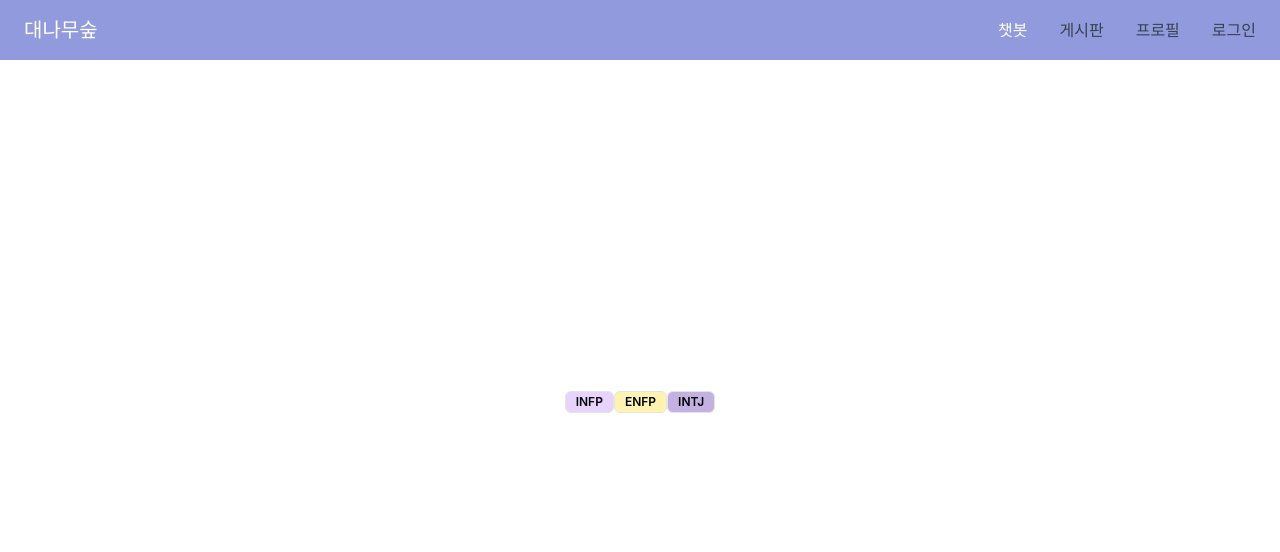
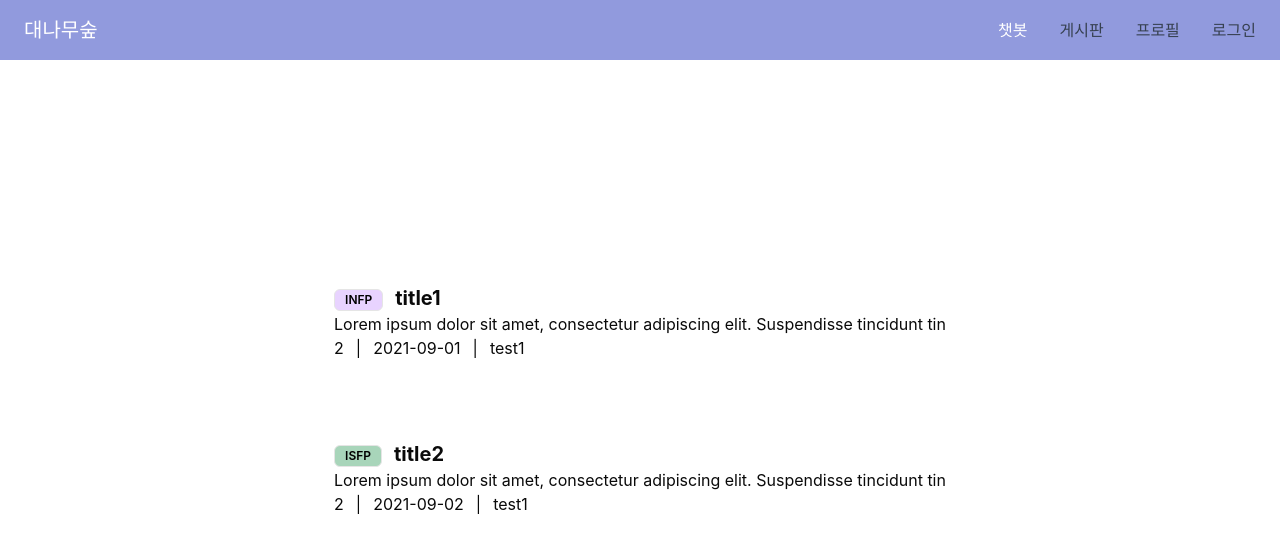
Before and after one commit to BambooParty/Bamboo-FE, a React (Vite) app: page /board in a window 1280 px wide. Shown: the top 552 px of the page. Built offline with nearby package versions, Linux system fonts and the light colour scheme.

Commit message:
feat: 게시판 페이지 1차 완성 및 게시글 디테일 페이지 연결

```diff
--- a/src/App.tsx
+++ b/src/App.tsx
@@ -3,6 +3,7 @@ import "./App.css";
 import Header from "./components/ui/Header";
 import Home from "./pages/Home";
 import Board from "./pages/Board";
+import BoardId from "./pages/BoardId";
 
 function App() {
   return (
@@ -12,6 +13,8 @@ function App() {
         <Routes>
           <Route path="/" element={<Home />}></Route>
           <Route path="/board" element={<Board />}></Route>
+          <Route path="/board" element={<Board />}></Route>
+          <Route path="/board/:id" element={<BoardId />}></Route>
         </Routes>
       </BrowserRouter>
     </>
--- a/src/components/ui/Board/Post.tsx
+++ b/src/components/ui/Board/Post.tsx
@@ -1,10 +1,37 @@
 import React from "react";
 import MbtiBadge from "../MbtiBadge";
+import { PostProps } from "../../../types/BoardTypes";
+import { useNavigate } from "react-router";
 
-const Post = () => {
+const Post: React.FC<PostProps> = ({
+  username,
+  mbti,
+  title,
+  date,
+  contents,
+  comments,
+  postId,
+}) => {
+  const navigate = useNavigate();
+
+  const handlePostClick = (postId: string) => {
+    navigate(`/board/${postId}`);
+  };
+
   return (
-    <div>
-      <MbtiBadge />
+    <div
+      className="p-5 rounded-sm cursor-pointer hover:bg-gray-100"
+      onClick={() => handlePostClick(postId)}>
+      <div className="flex items-center gap-3">
+        <MbtiBadge mbti={mbti} />
+        <h2 className="text-xl font-bold">{title}</h2>
+      </div>
+      <h2>{contents}</h2>
+
+      <div className="flex items-center gap-3">
+        <h2>{comments.length}</h2> <span>|</span> <h2>{date}</h2> <span>|</span>
+        <h2>{username}</h2>
+      </div>
     </div>
   );
 };
--- a/src/components/ui/MbtiBadge.tsx
+++ b/src/components/ui/MbtiBadge.tsx
@@ -1,5 +1,4 @@
 import { Badge } from "./badge";
-import { testData } from "../../data/testData";
 
 const validVariants = [
   "INFP",
@@ -23,22 +22,13 @@ const validVariants = [
 
 type VariantType = (typeof validVariants)[number];
 
-const MbtiBadge = () => {
+const MbtiBadge = ({ mbti }: { mbti: string }) => {
+  const badgeVariant: VariantType = validVariants.includes(mbti as VariantType)
+    ? (mbti as VariantType)
+    : "default";
   return (
     <div>
-      {testData.map((data, index) => {
-        const variant: VariantType = validVariants.includes(
-          data.mbti as VariantType
-        )
-          ? (data.mbti as VariantType)
-          : "default";
-
-        return (
-          <Badge key={index} variant={variant}>
-            {data.mbti}
-          </Badge>
-        );
-      })}
+      <Badge variant={badgeVariant}>{mbti}</Badge>
     </div>
   );
 };
--- a/src/data/testData.ts
+++ b/src/data/testData.ts
@@ -1,5 +1,192 @@
-export const testData = [
-  { username: "test1", mbti: "INFP" },
-  { username: "test2", mbti: "ENFP" },
-  { username: "test3", mbti: "INTJ" },
+export const userData = [
+  {
+    id: "user1",
+    username: "test1",
+    mbti: "INFP",
+    posts: [
+      {
+        title: "title1",
+        date: "2021-09-01",
+        content:
+          "Lorem ipsum dolor sit amet, consectetur adipiscing elit. Suspendisse tincidunt tin",
+        comments: [
+          {
+            id: "comment1",
+            username: "user1",
+            comments: "ddddd",
+            date: "2021-09-01",
+          },
+          {
+            id: "comment1",
+            username: "user1",
+            comments: "ddddd",
+            date: "2021-09-01",
+          },
+        ],
+      },
+      {
+        title: "title2",
+        date: "2021-09-02",
+        content:
+          "Lorem ipsum dolor sit amet, consectetur adipiscing elit. Suspendisse tincidunt tin",
+        comments: [
+          {
+            id: "comment1",
+            username: "user1",
+            comments: "ddddd",
+            date: "2021-09-01",
+          },
+          {
+            id: "comment1",
+            username: "user1",
+            comments: "ddddd",
+            date: "2021-09-01",
+          },
+        ],
+      },
+    ],
+  },
+  {
+    id: "user1",
+    username: "test1",
+    mbti: "INFP",
+    posts: [
+      {
+        title: "title1",
+        date: "2021-09-01",
+        content:
+          "Lorem ipsum dolor sit amet, consectetur adipiscing elit. Suspendisse tincidunt tin",
+        comments: [
+          {
+            id: "comment1",
+            username: "user1",
+            comments: "ddddd",
+            date: "2021-09-01",
+          },
+          {
+            id: "comment1",
+            username: "user1",
+            comments: "ddddd",
+            date: "2021-09-01",
+          },
+        ],
+      },
+      {
+        title: "title2",
+        date: "2021-09-02",
+        content:
+          "Lorem ipsum dolor sit amet, consectetur adipiscing elit. Suspendisse tincidunt tin",
+        comments: [
+          {
+            id: "comment1",
+            username: "user1",
+            comments: "ddddd",
+            date: "2021-09-01",
+          },
+          {
+            id: "comment1",
+            username: "user1",
+            comments: "ddddd",
+            date: "2021-09-01",
+          },
+        ],
+      },
+    ],
+  },
+  {
+    id: "user1",
+    username: "test1",
+    mbti: "INFP",
+    posts: [
+      {
+        title: "title1",
+        date: "2021-09-01",
+        content:
+          "Lorem ipsum dolor sit amet, consectetur adipiscing elit. Suspendisse tincidunt tin",
+        comments: [
+          {
+            id: "comment1",
+            username: "user1",
+            comments: "ddddd",
+            date: "2021-09-01",
+          },
+          {
+            id: "comment1",
+            username: "user1",
+            comments: "ddddd",
+            date: "2021-09-01",
+          },
+        ],
+      },
+      {
+        title: "title2",
+        date: "2021-09-02",
+        content:
+          "Lorem ipsum dolor sit amet, consectetur adipiscing elit. Suspendisse tincidunt tin",
+        comments: [
+          {
+            id: "comment1",
+            username: "user1",
+            comments: "ddddd",
+            date: "2021-09-01",
+          },
+          {
+            id: "comment1",
+            username: "user1",
+            comments: "ddddd",
+            date: "2021-09-01",
+          },
+        ],
+      },
+    ],
+  },
 ];
+
+export const postData = [
+  {
+    username: "test1",
+    mbti: "INFP",
+    postId: "post1",
+    title: "title1",
+    date: "2021-09-01",
+    content:
+      "Lorem ipsum dolor sit amet, consectetur adipiscing elit. Suspendisse tincidunt tin",
+    comments: [
+      {
+        id: "comment1",
+        username: "user1",
+        comments: "ddddd",
+        date: "2021-09-01",
+      },
+      {
+        id: "comment1",
+        username: "user1",
+        comments: "ddddd",
+        date: "2021-09-01",
+      },
+    ],
+  },
+  {
+    username: "test1",
+    mbti: "ISFP",
+    postId: "post2",
+    title: "title2",
+    date: "2021-09-02",
+    content:
+      "Lorem ipsum dolor sit amet, consectetur adipiscing elit. Suspendisse tincidunt tin",
+    comments: [
+      {
+        id: "comment1",
+        username: "user1",
+        comments: "ddddd",
+        date: "2021-09-01",
+      },
+      {
+        id: "comment1",
+        username: "user1",
+        comments: "ddddd",
+        date: "2021-09-01",
+      },
+    ],
+  },
+];
--- a/src/pages/Board.tsx
+++ b/src/pages/Board.tsx
@@ -1,8 +1,22 @@
-import React from "react";
 import Post from "../components/ui/Board/Post";
+import { postData } from "../data/testData";
 
 const Board = () => {
-  return <Post />;
+  return (
+    <div className="flex flex-col gap-10">
+      {postData.map((post) => (
+        <Post
+          username={post.username}
+          mbti={post.mbti}
+          date={post.date}
+          title={post.title}
+          contents={post.content}
+          comments={post.comments}
+          postId={post.postId}
+        />
+      ))}
+    </div>
+  );
 };
 
 export default Board;
--- /dev/null
+++ b/src/pages/BoardId.tsx
@@ -0,0 +1,5 @@
+const BoardId = () => {
+  return <div>BoardId</div>;
+};
+
+export default BoardId;
```
Also changed, not shown: src/types/BoardTypes.ts (+15 -0 lines).
